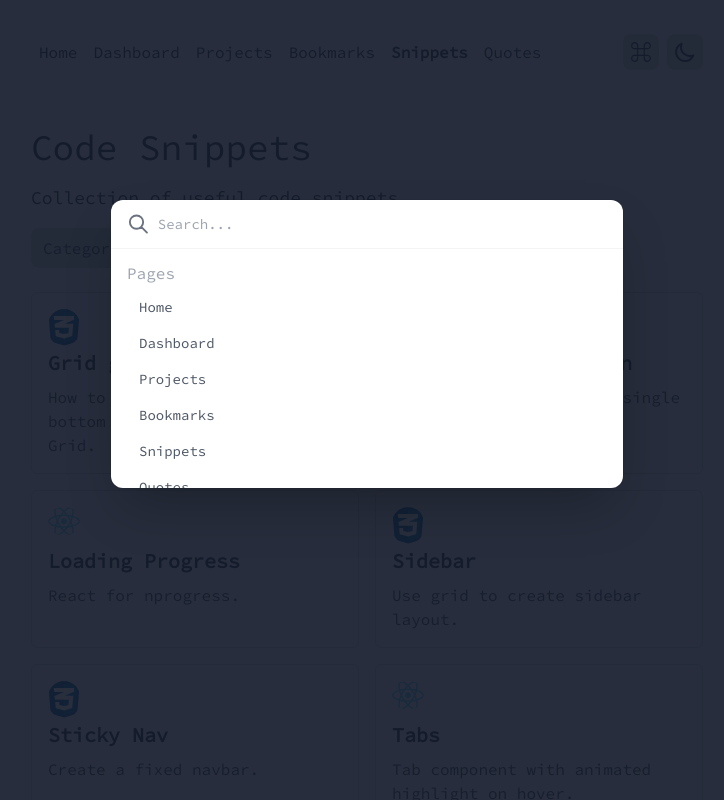
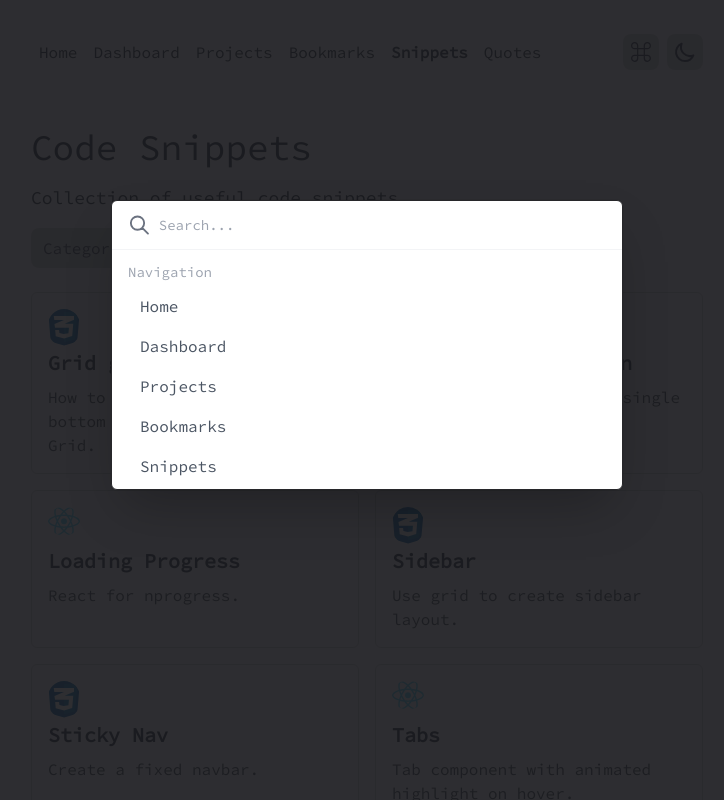
Before and after one commit to destroymayor/jared, a Next.js app: page /snippets in a window 1280 px wide. Both pictures are taken after a click on the button 914 px from the left and 52 px from the top of the page. Shown: the top 800 px of the page, without its empty margins (273-997 px from the left). Built offline with nearby package versions, Linux system fonts and the light colour scheme.

Commit message:
chore: Update style

```diff
--- a/src/components/Layout/CommandPalette.js
+++ b/src/components/Layout/CommandPalette.js
@@ -36,7 +36,7 @@ const CommandPalette = () => {
 
   const options = [
     {
-      title: 'Pages',
+      title: 'Navigation',
       children: routes,
     },
     {
@@ -91,7 +91,7 @@ const CommandPalette = () => {
             leaveFrom="opacity-100"
             leaveTo="opacity-0"
           >
-            <Dialog.Overlay className="fixed inset-0  bg-gray-900/90" />
+            <Dialog.Overlay className="fixed inset-0 bg-zinc-900/90" />
           </Transition.Child>
           <Transition.Child
             enter="duration-300 ease-out"
@@ -104,7 +104,7 @@ const CommandPalette = () => {
             <Combobox
               onChange={(option) => handleSelect(option)}
               as="div"
-              className="relative mx-auto max-w-lg divide-y divide-gray-100 overflow-hidden rounded-xl bg-white shadow-2xl ring-1 ring-black/5 dark:divide-gray-600 dark:bg-gray-800"
+              className="relative mx-auto max-w-lg divide-y divide-gray-100 overflow-hidden rounded-md border border-zinc-800 bg-white shadow-2xl ring-1 ring-black/5 dark:divide-gray-600 dark:bg-black"
             >
               <div className="flex items-center px-4">
                 <SearchIcon className="h-6 w-6 text-gray-500" />
@@ -121,10 +121,10 @@ const CommandPalette = () => {
                     key={option.title}
                     className={clsx(
                       `${option.children.length === 0 ? 'hidden' : ''}`,
-                      'border-b border-gray-300 py-2 dark:border-gray-600'
+                      'border-b border-gray-300 py-2 dark:border-zinc-800'
                     )}
                   >
-                    <div className="my-1 px-4 text-base text-gray-400">{option.title}</div>
+                    <div className="my-1 px-4 text-sm text-gray-400">{option.title}</div>
                     <Combobox.Options static className="">
                       {option.children.map((child, index) => (
                         <Combobox.Option key={`${index.toString()}`} value={child}>
@@ -133,10 +133,10 @@ const CommandPalette = () => {
                               className={clsx(
                                 `${
                                   active
-                                    ? 'rounded-md bg-gray-400 text-white dark:bg-gray-600'
-                                    : 'bg-white text-gray-600 dark:bg-gray-800 dark:text-gray-300'
+                                    ? 'bg-gray-200 text-gray-600 dark:bg-gray-800 dark:text-white'
+                                    : 'bg-white text-gray-600 dark:bg-black dark:text-gray-300'
                                 }`,
-                                'mx-4 flex cursor-pointer items-center gap-3 py-2 px-3 text-sm'
+                                'mx-4 flex cursor-pointer items-center gap-3 rounded-md py-2 px-3'
                               )}
                             >
                               <span>{child.title}</span>
```
